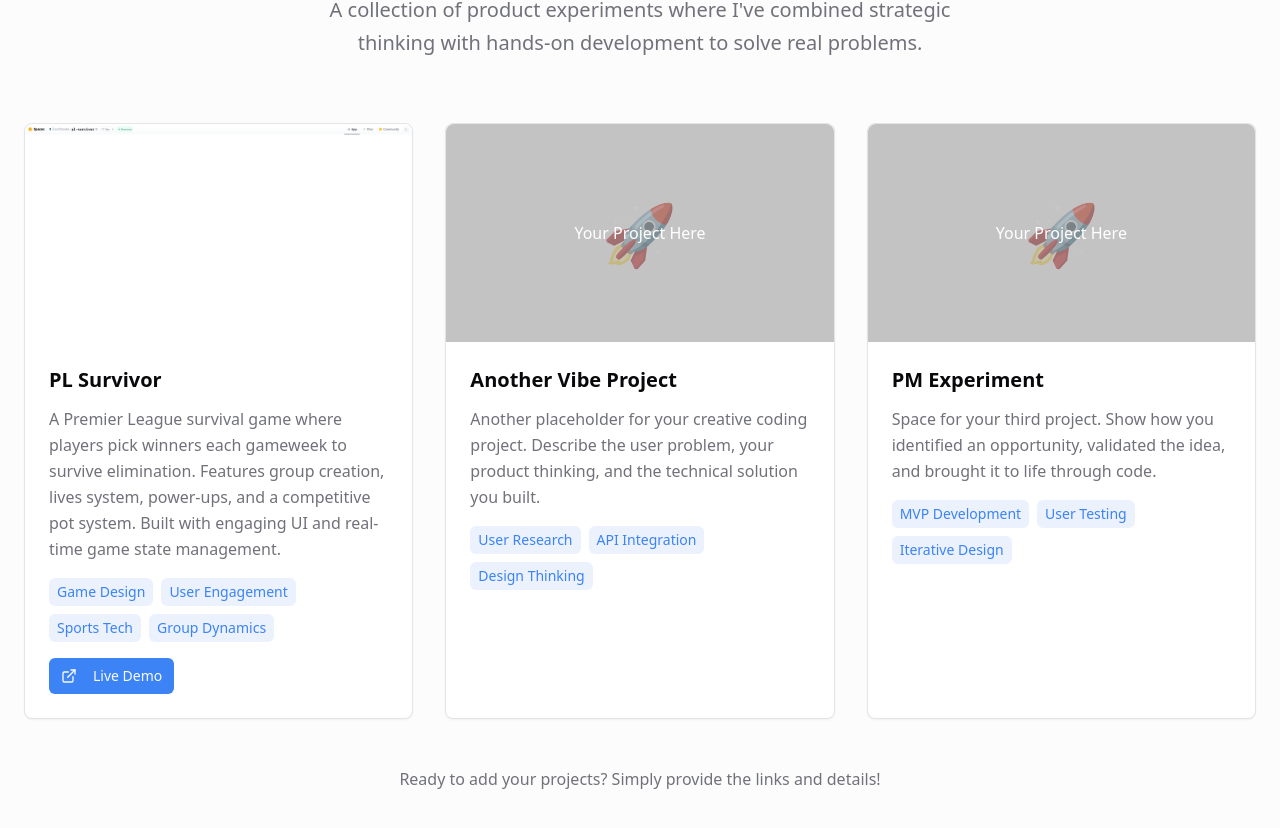
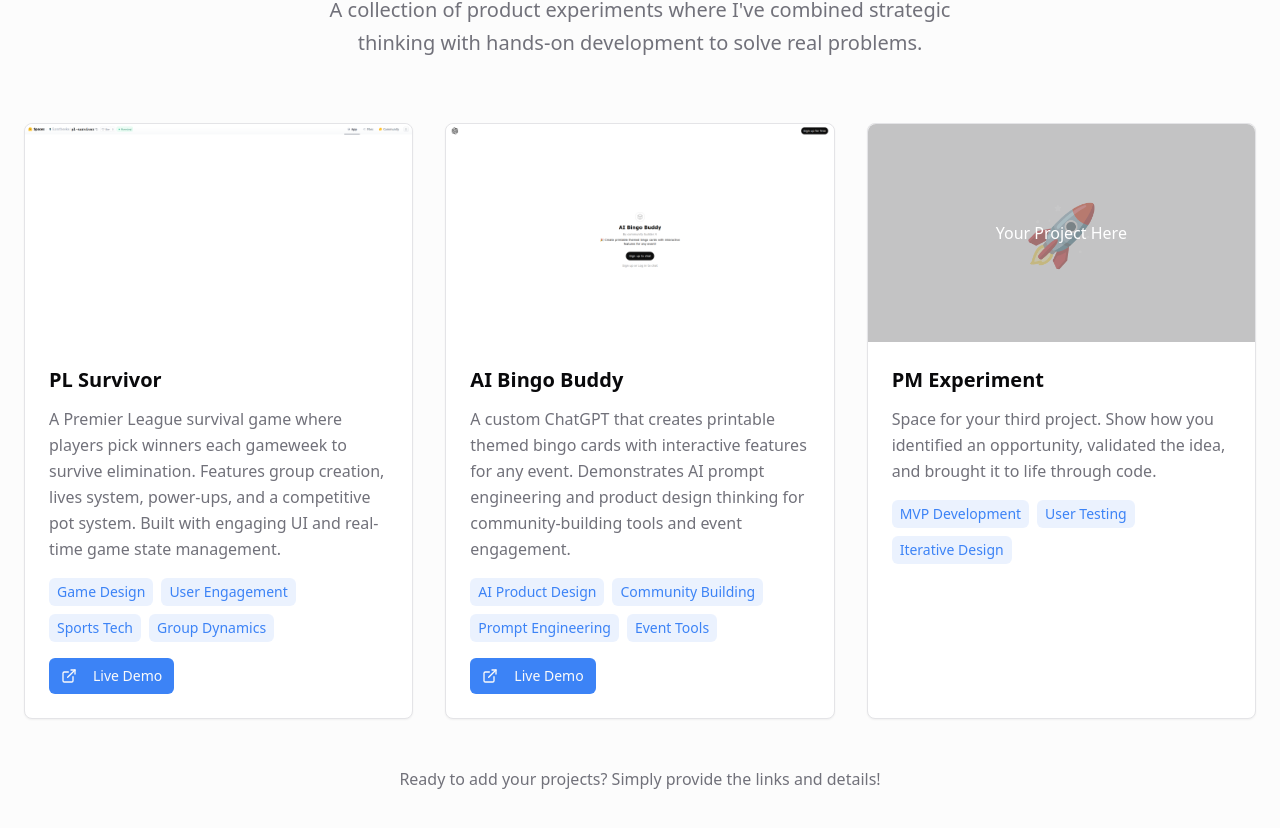
Before and after one commit to liamtheeke/liamtheeke-portfolio, a React (Vite) app: page / in a window 1280 px wide. Shown: the part 958-1786 px from the top of the page. Built offline with nearby package versions, Linux system fonts and the light colour scheme; the HTML template or start-up script is replaced by a standard one.

Commit message:
Add another project

```diff
--- a/src/components/Projects.tsx
+++ b/src/components/Projects.tsx
@@ -10,10 +10,11 @@ const Projects = () => {
       imageUrl: "/src/assets/pl-survivor-screenshot.png",
     },
     {
-      title: "Another Vibe Project",
-      description: "Another placeholder for your creative coding project. Describe the user problem, your product thinking, and the technical solution you built.",
-      tags: ["User Research", "API Integration", "Design Thinking"],
-      isPlaceholder: true,
+      title: "AI Bingo Buddy",
+      description: "A custom ChatGPT that creates printable themed bingo cards with interactive features for any event. Demonstrates AI prompt engineering and product design thinking for community-building tools and event engagement.",
+      tags: ["AI Product Design", "Community Building", "Prompt Engineering", "Event Tools"],
+      liveUrl: "https://chatgpt.com/g/g-6884f09fbc108191863f101eff5d2652-ai-bingo-buddy",
+      imageUrl: "/src/assets/ai-bingo-buddy-screenshot.png",
     },
     {
       title: "PM Experiment",
```
Also changed, not shown: src/assets/ai-bingo-buddy-screenshot.png (added).
